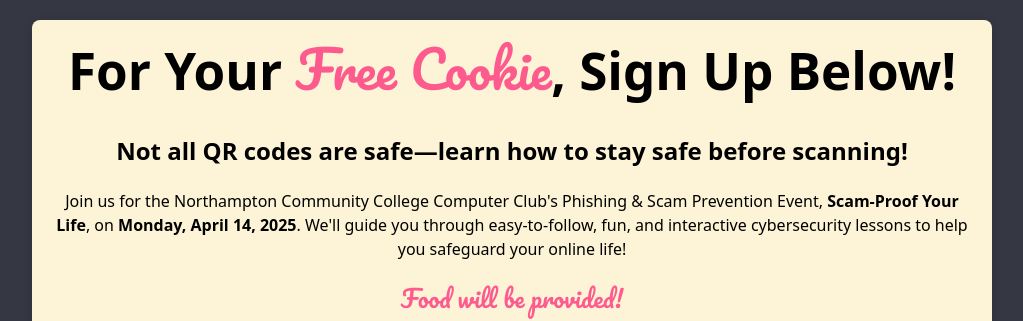
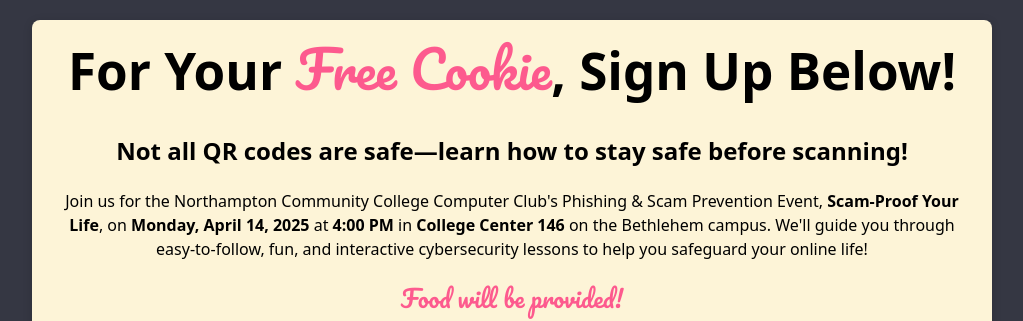
Before and after one commit to raymondcastro-hub/scam-proof-your-life-v2, an Angular app: page / in a window 1280 px wide. Shown: the top 321 px of the page, without its empty margins (128-1151 px from the left). Built offline with nearby package versions, Linux system fonts and the light colour scheme.

Commit message:
Update warning message text

```diff
--- a/src/app/app.html
+++ b/src/app/app.html
@@ -11,9 +11,10 @@
   <p>
     Join us for the Northampton Community College Computer Club's
     Phishing & Scam Prevention Event, <b>Scam-Proof Your Life</b>,
-    on <b>Monday, April 14, 2025</b>. We'll guide you through
-    easy-to-follow, fun, and interactive cybersecurity lessons to
-    help you safeguard your online life!
+    on <b>Monday, April 14, 2025</b> at <b>4:00 PM</b> in
+    <b>College Center 146</b> on the Bethlehem campus. We'll guide
+    you through easy-to-follow, fun, and interactive cybersecurity
+    lessons to help you safeguard your online life!
   </p>
 
   <h2 class="highlight">Food will be provided!</h2>
```
